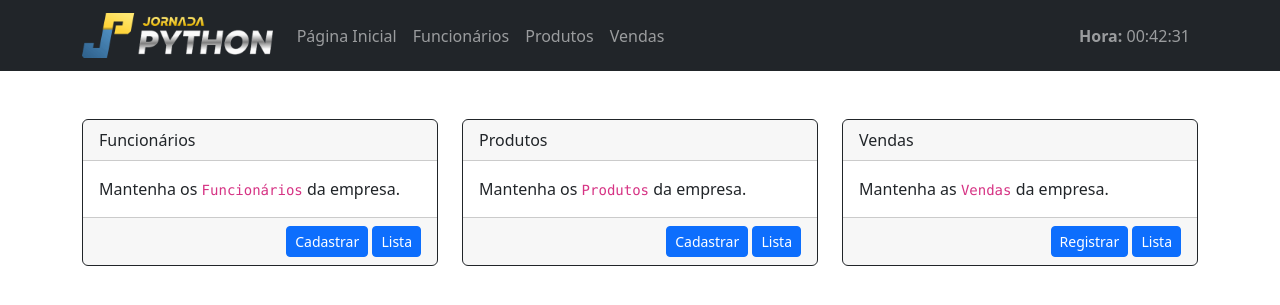
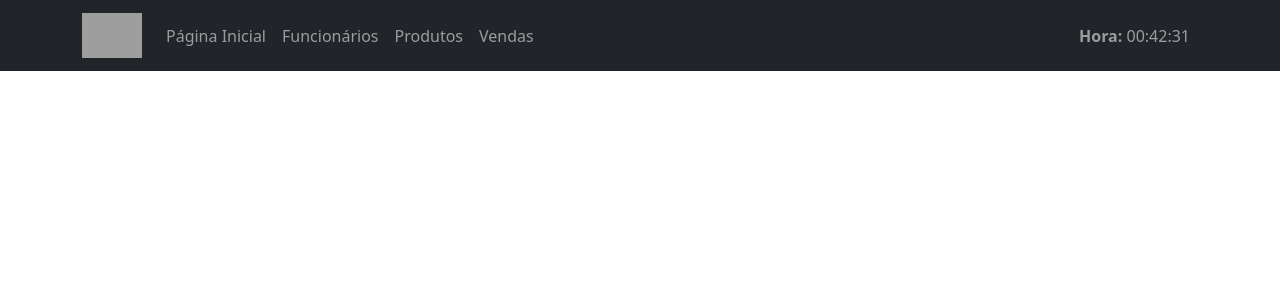
Before and after one commit to theuzs/django_erp, a Django app: page / in a window 1280 px wide. Shown: the top 305 px of the page. Run offline with Django 4.2, Linux system fonts and the light colour scheme; data that the repository does not hold is empty; some libraries are stand-ins or nearby versions; grey boxes are pictures that could not be loaded.

Commit message:
05/11/2024

```diff
--- a/erp/templates/erp/index.html
+++ b/erp/templates/erp/index.html
@@ -1,100 +1,84 @@
-<!-- Estendemos do template base -->
-{% extends "erp/_layouts/base.html" %}
+<!DOCTYPE html>
+<html>
+{% load static tempo_atual %}
 
-<!-- Bloco que define o <title></title> da nossa página -->
-{% block title %}Página Inicial{% endblock %}
+<head>
+    <meta charset="utf-8">
+    <meta name="viewport"
+          content="width=device-width, user-scalable=no, initial-scale=1.0, maximum-scale=1.0, minimum-scale=1.0">
+    <meta http-equiv="X-UA-Compatible" content="ie=edge">
 
-<!-- Bloco de conteúdo da nossa página -->
-{% block conteudo %}
-    <div class="container mt-5">
-        <div class="row mb-5">
-            <div class="col-lg-4 col-md-4 col-sm-12 col-xs-12">
-                <div class="card border-dark">
-                    <div class="card-header">Funcionários</div>
-                    <div class="card-body">
-                        <p class="card-text">
-                            Mantenha os <code>Funcionários</code> da empresa.
-                        </p>
-                    </div>
-                    <div class="card-footer text-end">
-                        <a href="{% url 'erp:cadastra_funcionario' %}"
-                           class="btn btn-primary btn-sm">
-                            Cadastrar
-                        </a>
-                        <a href="{% url 'erp:lista_funcionarios' %}"
-                           class="btn btn-primary btn-sm">
-                            Lista
-                        </a>
-                    </div>
-                </div>
-            </div>
-            <div class="col-lg-4 col-md-4 col-sm-12 col-xs-12">
-                <div class="card border-dark">
-                    <div class="card-header">Produtos</div>
-                    <div class="card-body">
-                        <p class="card-text">
-                            Mantenha os <code>Produtos</code> da empresa.
-                        </p>
-                    </div>
-                    <div class="card-footer text-end">
-                        <a href="{% url 'erp:cadastra_produto' %}"
-                           class="btn btn-primary btn-sm">
-                            Cadastrar
-                        </a>
-                        <a href="{% url 'erp:lista_produtos' %}"
-                           class="btn btn-primary btn-sm">
-                            Lista
-                        </a>
-                    </div>
-                </div>
-            </div>
+    <!-- Title -->
+    <title>{% block title %}Sistema de Gerenciamento de Recursos{% endblock %}</title>
 
-            <div class="col-lg-4 col-md-4 col-sm-12 col-xs-12">
-                <div class="card border-dark">
-                    <div class="card-header">Vendas</div>
-                    <div class="card-body">
-                        <p class="card-text">
-                            Mantenha as <code>Vendas</code> da empresa.
-                        </p>
-                    </div>
-                    <div class="card-footer text-end">
-                        <a href="{% url 'erp:cadastra_venda' %}" class="btn btn-primary btn-sm">
-                            Registrar
-                        </a>
-                        <a href="{% url 'erp:lista_vendas' %}" class="btn btn-primary btn-sm">
-                            Lista
-                        </a>
-                    </div>
-                </div>
-            </div>
+    <!-- Favicon -->
+    <link rel="shortcut icon" href="{% static 'erp/img/favicon.png' %}" type="image/png">
+
+    <!-- Arquivos CSS -->
+    <link rel="stylesheet" type="text/css" href="{% static 'erp/css/bootstrap.min.css' %}">
+    <link rel="stylesheet" type="text/css" href="{% static 'erp/css/master.css' %}">
+    <link rel="stylesheet" type="text/css" href="{% static 'erp/css/aos.css' %}">
+
+    {% block styles %}{% endblock %}
+</head>
+
+<body>
+<!-- Navbar -->
+<nav class="navbar navbar-expand-lg navbar-dark bg-dark">
+    <div class="container">
+        <a class="navbar-brand" href="https://github.com/theuzs">
+            <img src="https://cdn-icons-png.flaticon.com/512/25/25231.png" height="45px" alt="GitHub Icon">
+        </a>
+        <a href="https://www.flaticon.com/free-icons/github" title="github icons"></a>
+
+
+        <button class="navbar-toggler" type="button"
+                data-toggle="collapse" data-target="#navbarSupportedContent"
+                aria-controls="navbarSupportedContent" aria-expanded="false"
+                aria-label="Toggle navigation">
+            <span class="navbar-toggler-icon"></span>
+        </button>
+
+        <div class="collapse navbar-collapse" id="navbarSupportedContent">
+            <ul class="navbar-nav me-auto">
+                <li class="nav-item active">
+                    <a class="nav-link" href="{% url 'erp:index' %}">Página Inicial</a>
+                </li>
+                <li class="nav-item">
+                    <a class="nav-link" href="{% url 'erp:lista_funcionarios' %}">Funcionários</a>
+                </li>
+                <li class="nav-item">
+                    <a class="nav-link" href="{% url 'erp:lista_produtos' %}">Produtos</a>
+                </li>
+                <li class="nav-item">
+                    <a class="nav-link" href="{% url 'erp:lista_vendas' %}">Vendas</a>
+                </li>
+            </ul>
+            <ul class="navbar-nav float-right">
+                <li class="nav-item">
+                    <a class="nav-link" href="#"><b>Hora: </b>{% tempo_atual %}</a>
+                </li>
+            </ul>
         </div>
+    </div>
+</nav>
 
-        {% if vendas|length > 0 %}
-            <div class="card border-secondary">
-                <div class="card-header">Vendas</div>
-                <div class="card-body text-secondary">
-                    <p class="card-text">Aqui está a lista de <code>Vendas</code> registradas.</p>
+<div data-aos="fade-in" data-aos-duration="1000">
+    <!-- Conteúdo do site -->
+    {% block conteudo %}{% endblock %}
+</div>
 
-                    <table class="table table-striped">
-                        <thead>
-                        <tr>
-                            <th class="text-center">Funcionário</th>
-                            <th class="text-center">Quantidade de Vendas</th>
-                            <th class="text-center">Total em Vendas</th>
-                        </tr>
-                        </thead>
-                        <tbody>
-                        {% for venda in vendas_funcionario %}
-                            <tr>
-                                <td class="text-center">{{ venda.funcionario__nome }}</td>
-                                <td class="text-center">{{ venda.numero_vendas }}</td>
-                                <td class="text-center">R$ {{ venda.total_vendas|floatformat:2 }}</td>
-                            </tr>
-                        {% endfor %}
-                        </tbody>
-                    </table>
-                </div>
-            </div>
-        {% endif %}
-    </div>
-{% endblock %}
+<!-- Scripts .js -->
+<script src="{% static 'erp/js/jquery.min.js' %}"></script>
+<script src="{% static 'erp/js/bootstrap.min.js' %}"></script>
+<script src="{% static 'erp/js/aos.js' %}"></script>
+
+{% block scripts %}{% endblock %}
+
+<script src="{% static 'erp/js/scripts.js' %}"></script>
+
+<script type="application/javascript">
+    AOS.init();
+</script>
+</body>
+</html>
--- /dev/null
+++ b/requirements.txt
@@ -0,0 +1,2 @@
+django
+django-widget-tweaks
```
Also changed, not shown: manage.py (added, +16 -0 lines), README.md (added), 1 other file.
